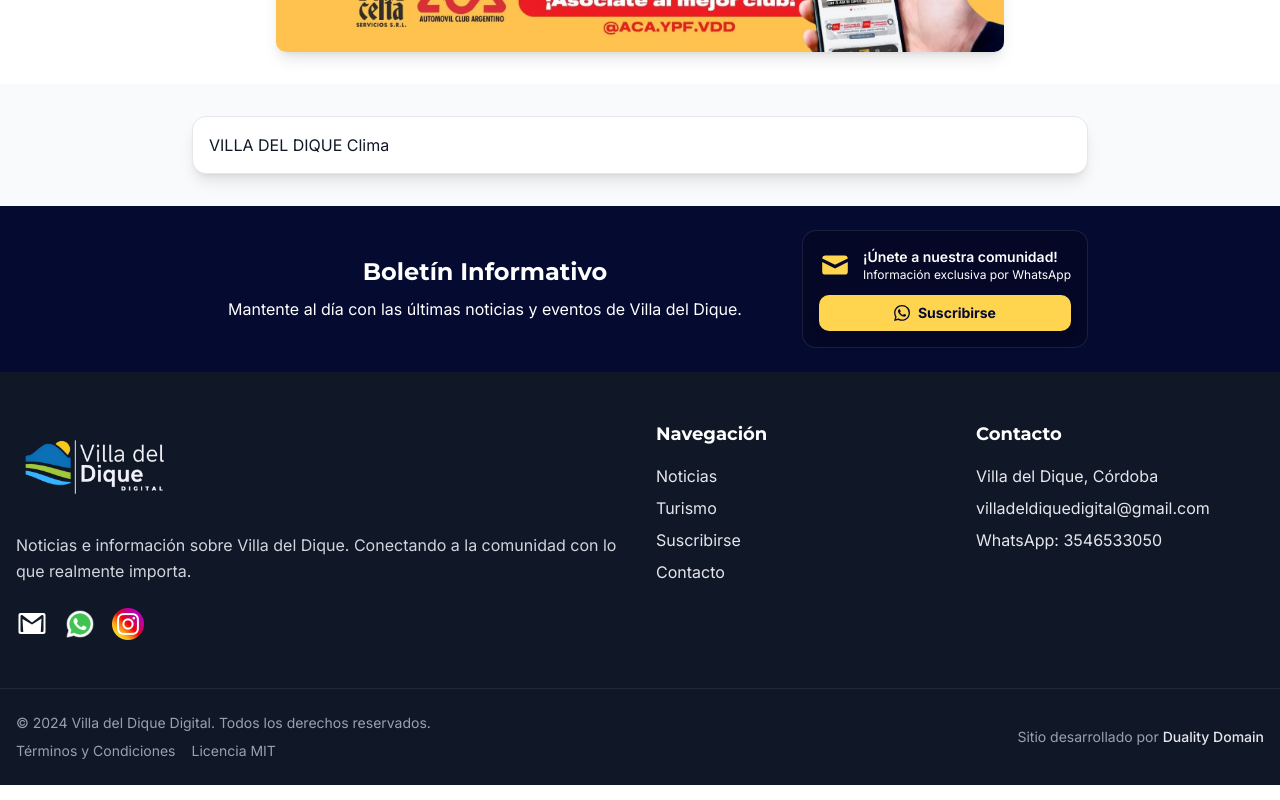
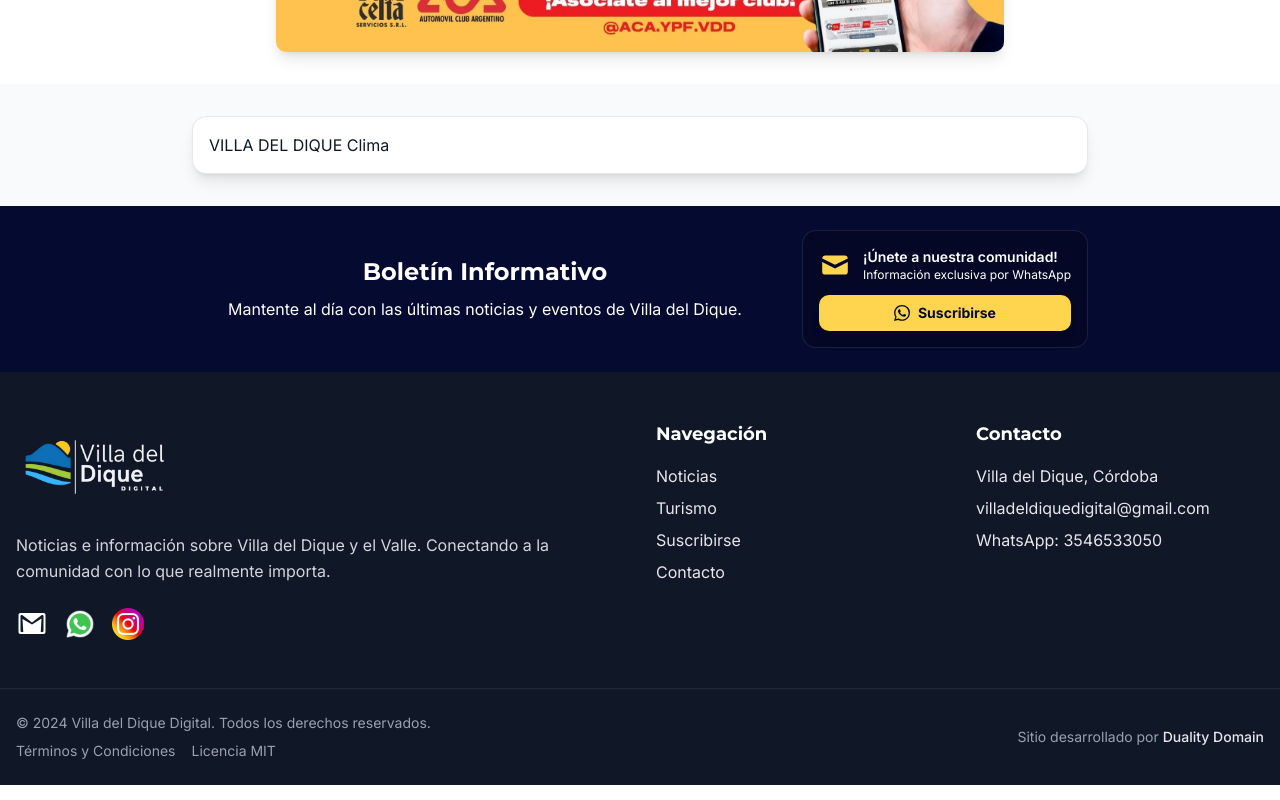
Before and after one commit to clientesweb/villadeldique.com.ar-1, a Next.js app: page / in a window 1280 px wide. Shown: the part 1865-2665 px from the top of the page. Built offline with nearby package versions, Linux system fonts and the light colour scheme; no server answers.

Commit message:
Actualizar footer.tsx

```diff
--- a/components/footer.tsx
+++ b/components/footer.tsx
@@ -19,7 +19,7 @@ export default function Footer() {
               />
             </div>
             <p className="text-gray-300 leading-relaxed mb-6">
-              Noticias e información sobre Villa del Dique. Conectando a la comunidad con lo que realmente importa.
+              Noticias e información sobre Villa del Dique y el Valle. Conectando a la comunidad con lo que realmente importa.
             </p>
             <div className="flex space-x-4">
               <a
```
